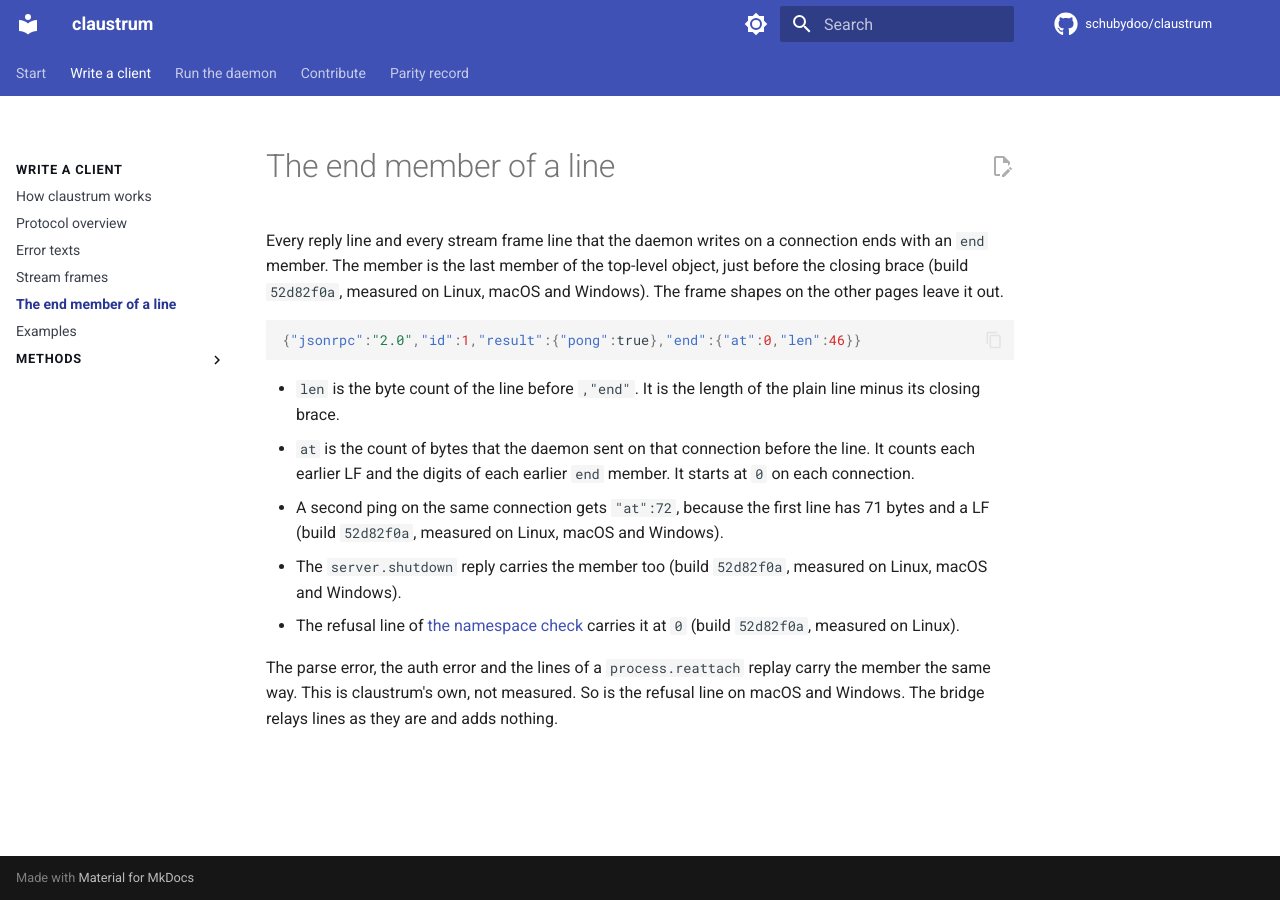
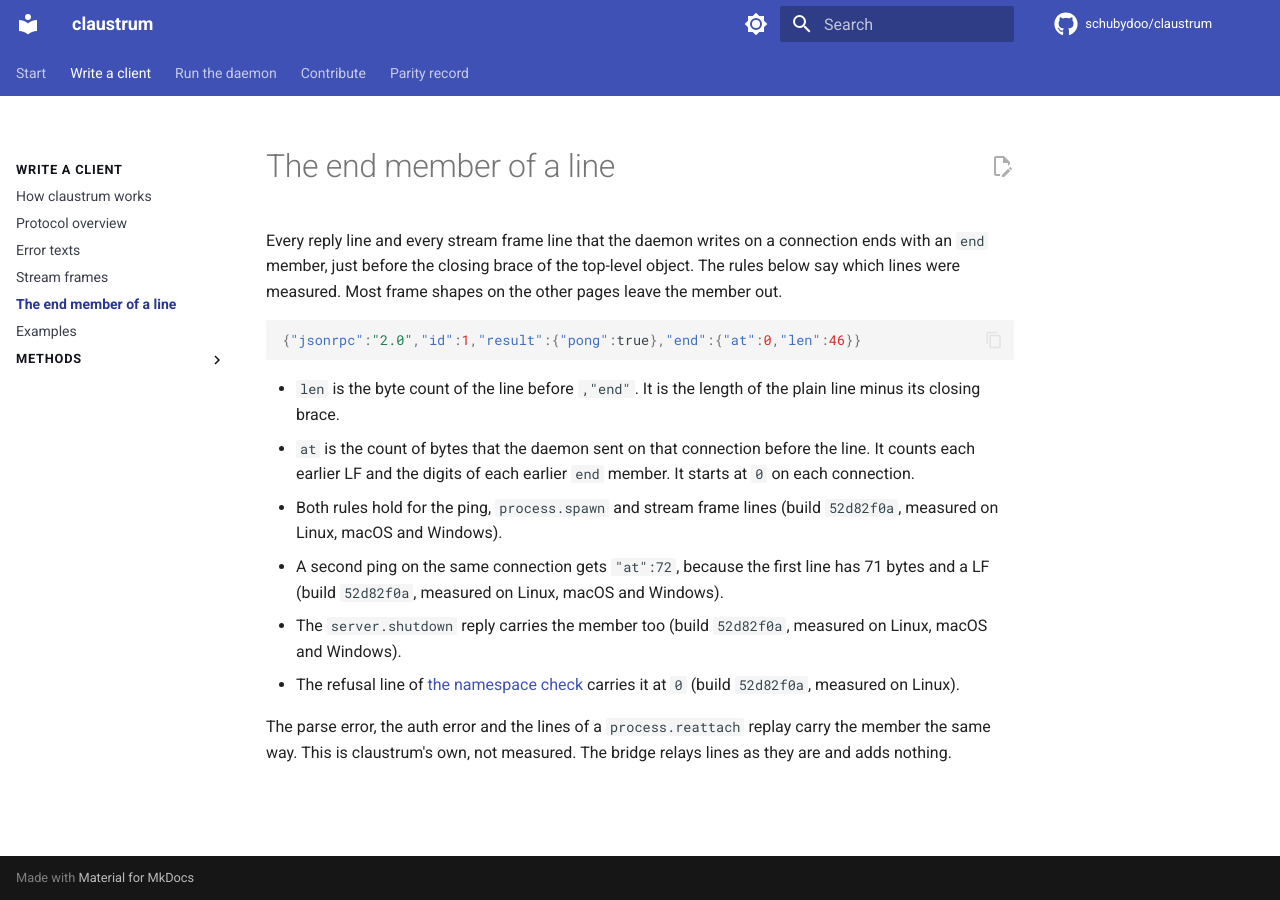
Before and after one commit to schubydoo/claustrum, an MkDocs documentation site: the page built from docs/protocol/line-end.md, in a window 1280 px wide. Built offline with MkDocs 1.6.1 and Material for MkDocs 9.7.7, drawn with Linux system fonts in a browser that asks for light colours; comment, search, counter and statistics services are not loaded.

Commit message:
docs: scope the end member claims to the measured lines
Co-Authored-By: Claude Opus 5.5 <noreply@anthropic.com>

````diff
--- a/docs/protocol/line-end.md
+++ b/docs/protocol/line-end.md
@@ -1,6 +1,6 @@
 # The end member of a line
 
-Every reply line and every stream frame line that the daemon writes on a connection ends with an `end` member. The member is the last member of the top-level object, just before the closing brace (build `52d82f0a`, measured on Linux, macOS and Windows). The frame shapes on the other pages leave it out.
+Every reply line and every stream frame line that the daemon writes on a connection ends with an `end` member, just before the closing brace of the top-level object. The rules below say which lines were measured. Most frame shapes on the other pages leave the member out.
 
 ```json
 {"jsonrpc":"2.0","id":1,"result":{"pong":true},"end":{"at":0,"len":46}}
@@ -8,8 +8,9 @@ Every reply line and every stream frame line that the daemon writes on a connect
 
 - `len` is the byte count of the line before `,"end"`. It is the length of the plain line minus its closing brace.
 - `at` is the count of bytes that the daemon sent on that connection before the line. It counts each earlier LF and the digits of each earlier `end` member. It starts at `0` on each connection.
+- Both rules hold for the ping, `process.spawn` and stream frame lines (build `52d82f0a`, measured on Linux, macOS and Windows).
 - A second ping on the same connection gets `"at":72`, because the first line has 71 bytes and a LF (build `52d82f0a`, measured on Linux, macOS and Windows).
 - The `server.shutdown` reply carries the member too (build `52d82f0a`, measured on Linux, macOS and Windows).
 - The refusal line of [the namespace check](server.md#a-refused-caller-linux) carries it at `0` (build `52d82f0a`, measured on Linux).
 
-The parse error, the auth error and the lines of a `process.reattach` replay carry the member the same way. This is claustrum's own, not measured. So is the refusal line on macOS and Windows. The bridge relays lines as they are and adds nothing.
+The parse error, the auth error and the lines of a `process.reattach` replay carry the member the same way. This is claustrum's own, not measured. The bridge relays lines as they are and adds nothing.
````
Also changed, not shown: .changeset/line-end-member.md (+1 -1 lines), docs/TOUR.md (+1 -1 lines), docs/protocol/server.md (+1 -2 lines), 2 other files.
